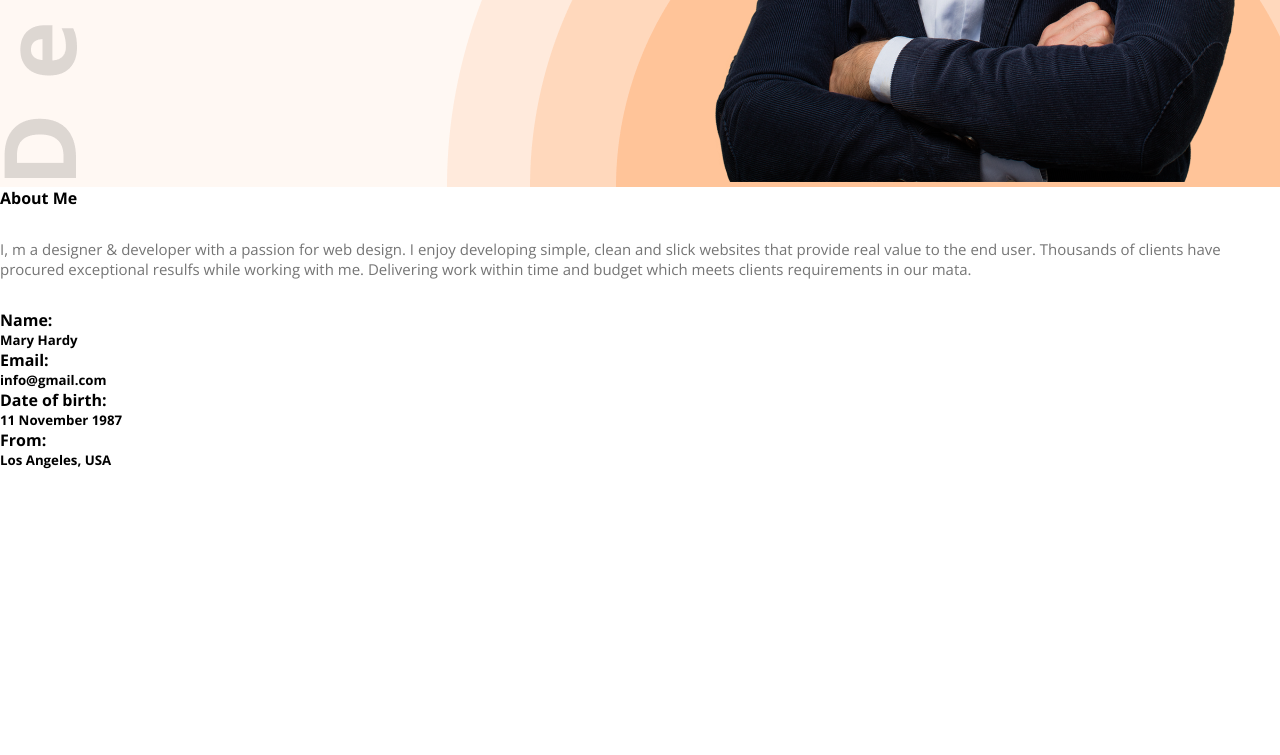
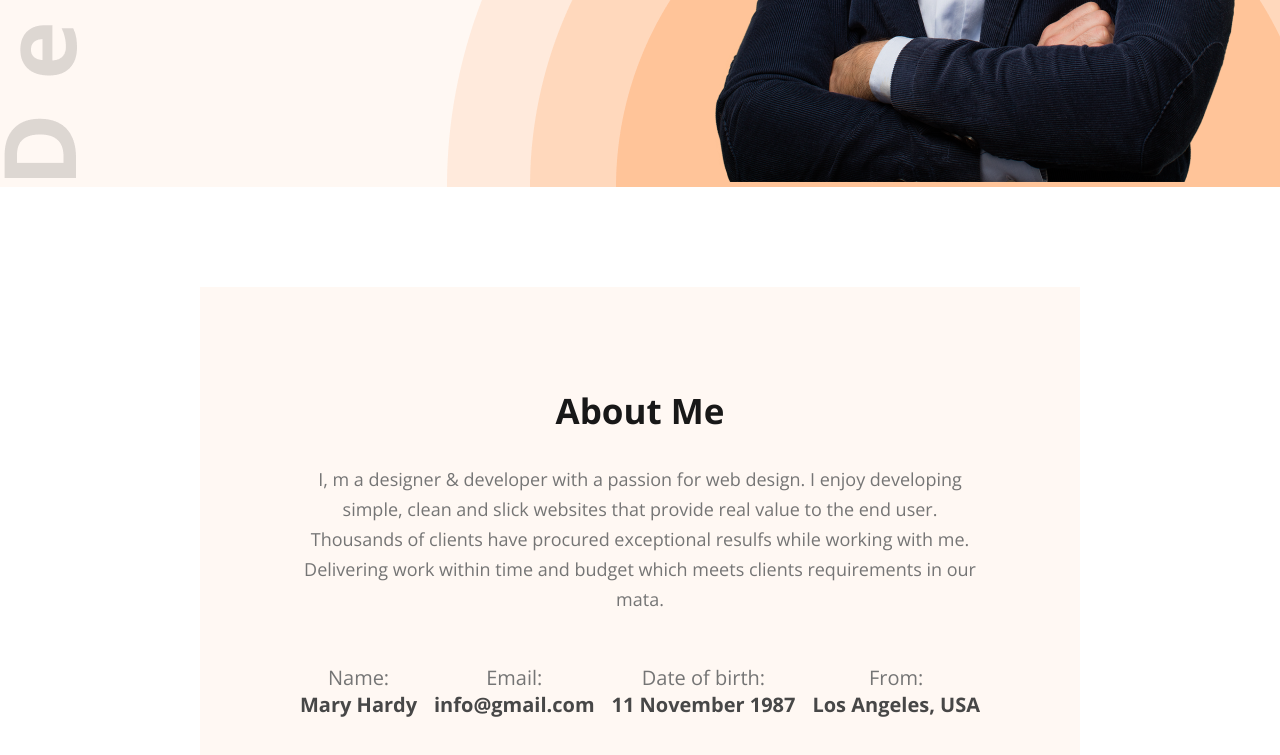
Before and after one commit to JAMSHEDWEBDEV/website-clone, a plain HTML site: page index.html in a window 1280 px wide. Shown: the part 585-1340 px from the top of the page. Before the commit the page ends 1054 px from the top, so only its background shows below. Drawn offline with nearby package versions, Linux system fonts and the light colour scheme.

Commit message:
added about section file

```diff
--- a/css/style.css
+++ b/css/style.css
@@ -55,11 +55,12 @@ nav {
     font-weight: 800;
 }
 
-nav>ul{
+nav>ul {
     display: flex;
     align-items: center;
 
 }
+
 nav li {
     margin-right: 50px;
     color: #474747;
@@ -70,13 +71,14 @@ nav li {
 /* header part style end */
 
 /* banner part css start  */
-.header_bg_color{
+.header_bg_color {
     background: #FFF8F3;
-    background-image: url('../images/header_bg.png'),url('../images/developer.png');
+    background-image: url('../images/header_bg.png'), url('../images/developer.png');
     background-repeat: no-repeat;
-    background-position: bottom right,top left;
+    background-position: bottom right, top left;
 
 }
+
 h2 {
     color: #474747;
     font-size: 40px;
@@ -95,23 +97,65 @@ p {
     font-weight: 400;
     margin: 30px 0;
 }
-.banner_content{
-     max-width: 400px;
+
+.banner_content {
+    max-width: 400px;
 
 }
-.banner{
+
+.banner {
     display: flex;
     padding: 30px 30px 0px 150px;
     align-items: center;
     justify-content: space-between;
 }
-.banner_image img{
+
+.banner_image img {
     max-width: 600px;
 }
 
 /* banner part css end  */
 
 /* about part css start  */
+.about {
+    background-color: #FFF8F3;
+    margin: 100px 200px;
+    padding: 100px 100px;
+}
 
+.about_heading h4 {
+    text-align: center;
+    color: #181818;
+    font-size: 35px;
+    font-weight: 700;
+}
+
+.about_description p {
+    text-align: center;
+    color: #757575;
+    font-size: 18px;
+    font-weight: 400;
+    line-height: 30px;
+    margin-bottom: 50px;
+}
+
+.about_address {
+    display: flex;
+    text-align: center;
+    justify-content: space-between;
+}
+
+.about_address .address h4 {
+    color: #757575;
+    text-align: center;
+    font-size: 20px;
+    font-weight: 400;
+}
+
+.about_address .address h5 {
+    color: #474747;
+    font-size: 20px;
+    font-weight: 700;
+}
 
 /* about part css end  */
--- a/index.html
+++ b/index.html
@@ -55,19 +55,19 @@
               <p>I, m a designer & developer with a passion for web design. I enjoy developing simple, clean and slick websites that provide real value to the end user. Thousands of clients have procured exceptional resulfs while working with me. Delivering work within time and budget which meets clients requirements in our mata.</p>
             </div>
             <div class="about_address">
-                <div class="address1">
+                <div class="address">
                     <h4>Name:</h4>
                     <h5> Mary Hardy </h5>
                 </div>
-                <div class="address2">
+                <div class="address">
                     <h4>Email:</h4>
                     <h5>info@gmail.com</h5>
                 </div>
-                <div class="address3">
+                <div class="address">
                     <h4>Date of birth:</h4>
                     <h5>11 November 1987</h5>
                 </div>
-                <div class="address4">
+                <div class="address">
                     <h4>From:</h4>
                     <h5>Los Angeles, USA</h5>
                 </div>
```
